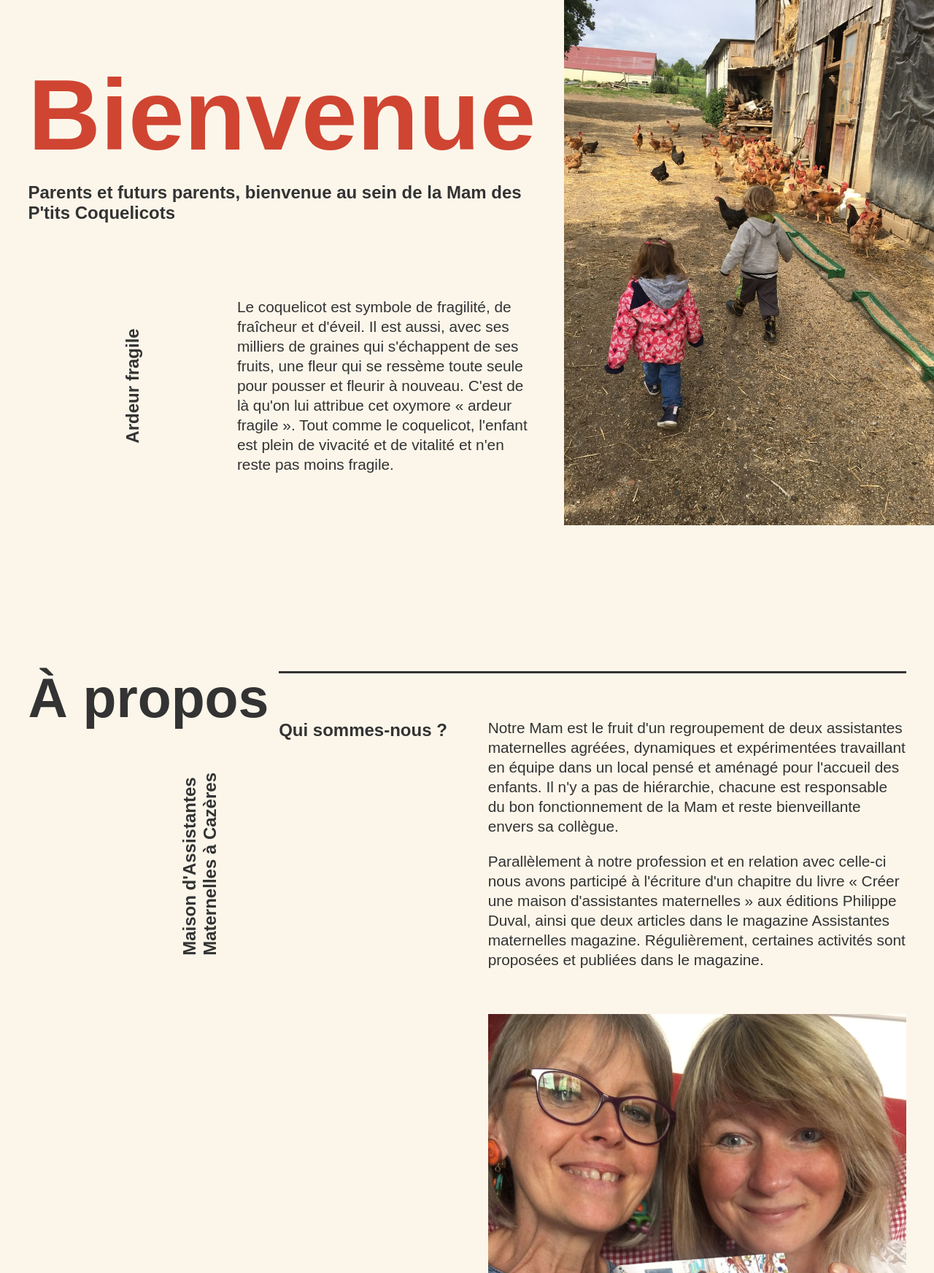
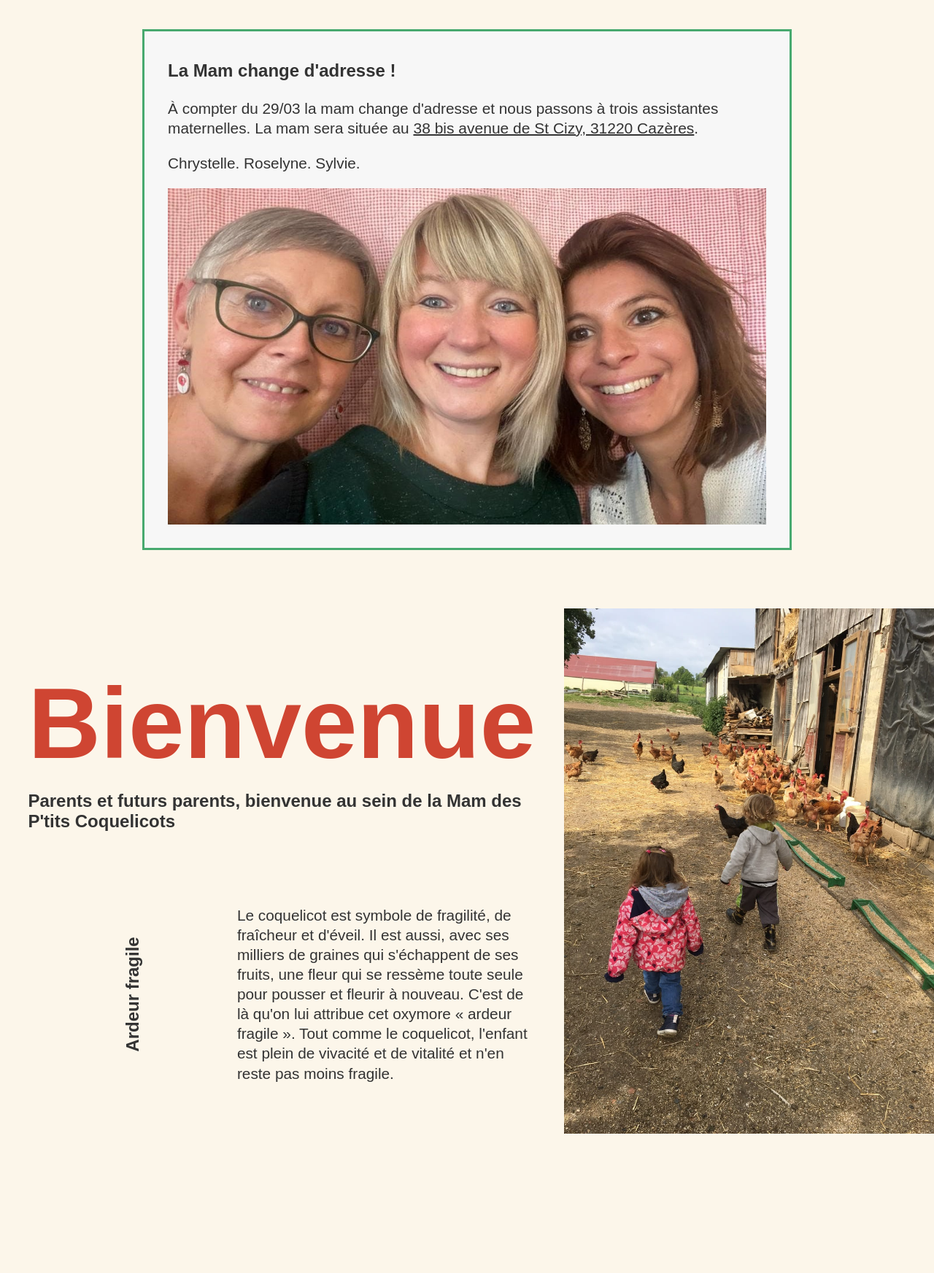
Before and after one commit to nicolasbertolino/les-ptits-coquelicots, a PHP site: page / in a window 1280 px wide. Shown: the part 80-1825 px from the top of the page at 73% size. Run offline with PHP 8.4, Linux system fonts and the light colour scheme; some web fonts are replaced.

Commit message:
Push flash info

```diff
--- a/assets/css/style.css
+++ b/assets/css/style.css
@@ -200,6 +200,19 @@ h5 {
 
 .btn:hover::before {
   transform: translate(7px, -6px);
+}
+
+.info {
+  max-width: 100ch;
+  margin: 120px auto 0;
+  padding: 1rem 2rem 2rem;
+  border: 3px solid var(--secondary);
+  background: #f7f7f7;
+}
+
+.info a {
+  text-decoration: underline;
+  text-underline-offset: 1px;
 }
 
 /* Layout */
--- a/index.html
+++ b/index.html
@@ -61,6 +61,16 @@
           <li><a href="/reglement-interieur">Règlement intérieur</a></li>
           <li><a href="/contact">Contact</a></li>
         </ul>
+      </div>
+      <div class="info">
+        <div>
+          <h3>La Mam change d'adresse !</h3>
+          <p>À compter du 29/03 la mam change d'adresse et nous passons à trois assistantes maternelles. La mam sera située au <a target="_blank" rel="nofollow" href="https://goo.gl/maps/JGhSciFZKnz6PUvL8">38 bis avenue de St Cizy, 31220 Cazères</a>.</p>
+          <p>Chrystelle. Roselyne. Sylvie.</p>
+        </div>
+        <div>
+          <img src="assets/images/info.jpg" alt="">
+        </div>
       </div>
       <!-- Header -->
       <header>
```
Also changed, not shown: assets/images/info.jpg (added), assets/images/mam.jpg (added).
